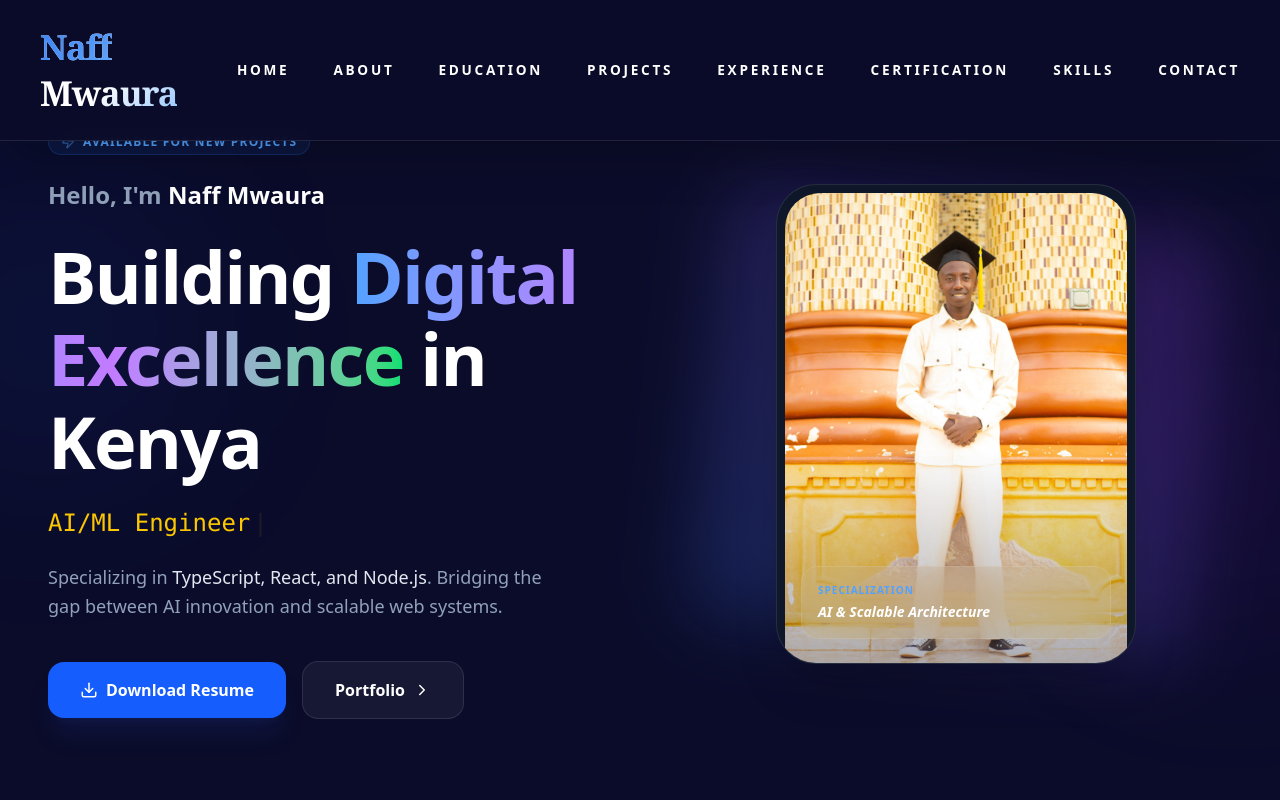
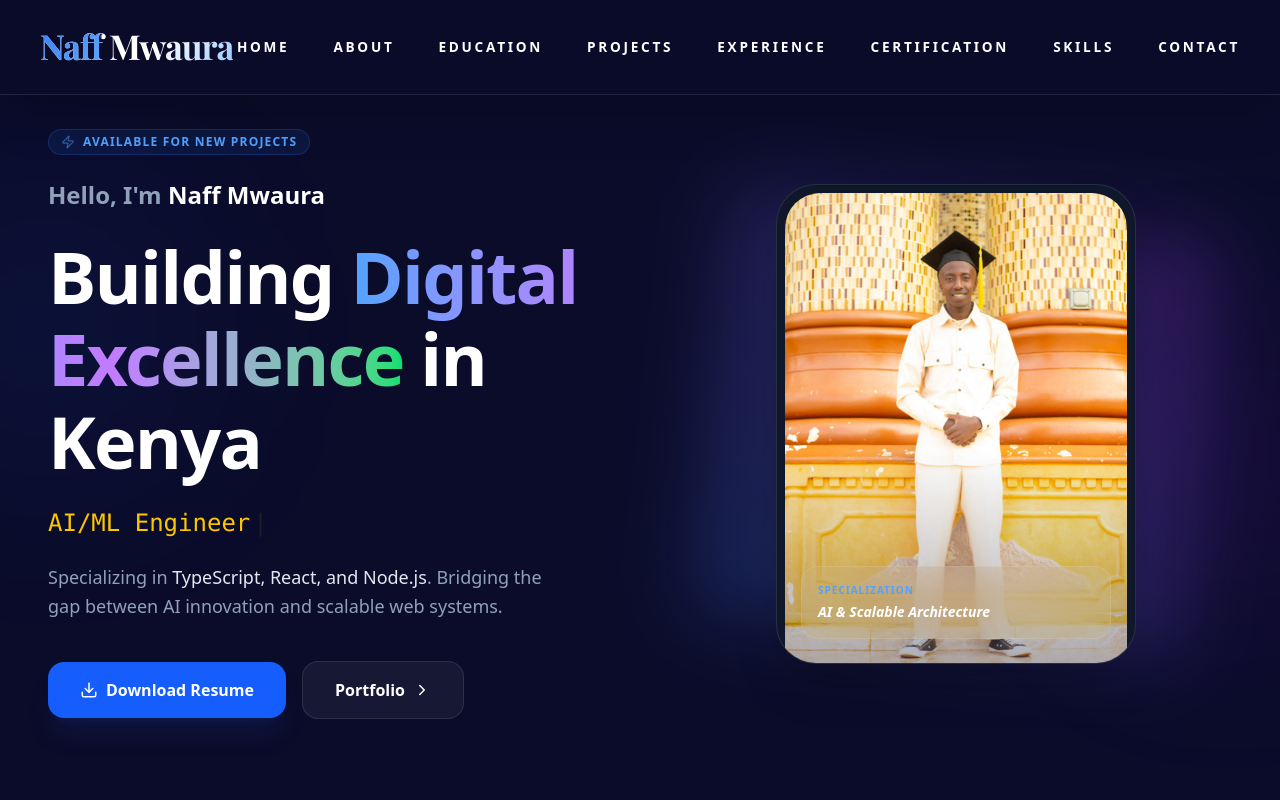
Before and after one commit to NaffMwaura/my-portfolio, a React (Vite) app: page / in a window 1280 px wide. Shown: the top 800 px of the page. Built offline with nearby package versions, Linux system fonts and the light colour scheme.

Commit message:
Removed coroussel themes

```diff
--- a/src/index.css
+++ b/src/index.css
@@ -1,9 +1,7 @@
+@import url('https://fonts.googleapis.com/css2?family=Playfair+Display:wght@700;800&family=Plus+Jakarta+Sans:wght@700;800&display=swap');
 @import "tailwindcss";
-@import 'slick-carousel/slick/slick.css';
-@import 'slick-carousel/slick/slick-theme.css';
 
 /* Import premium fonts: elegant luxury serif for the logo + supporting sans serif */
-@import url('https://fonts.googleapis.com/css2?family=Playfair+Display:wght@700;800&family=Plus+Jakarta+Sans:wght@700;800&display=swap');
 
 html {
   scroll-behavior: smooth;
```
